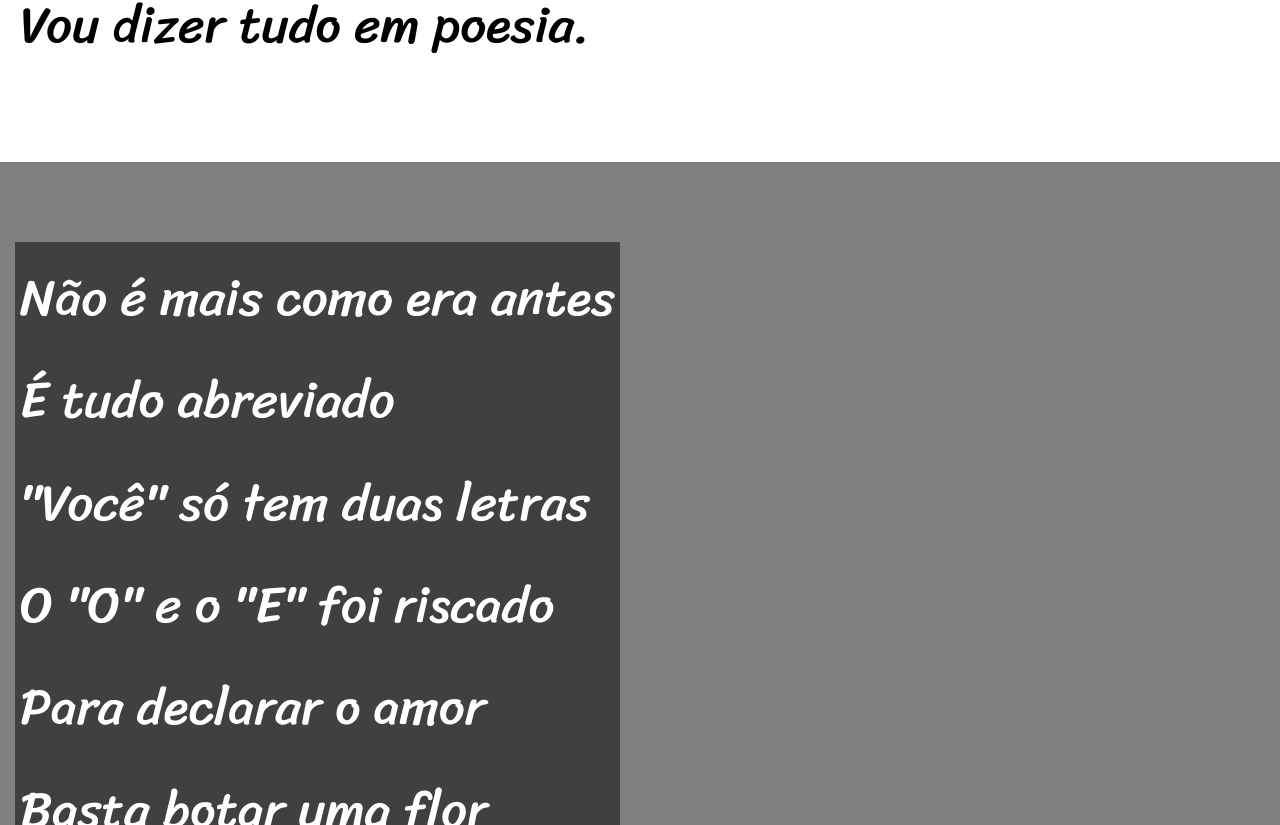
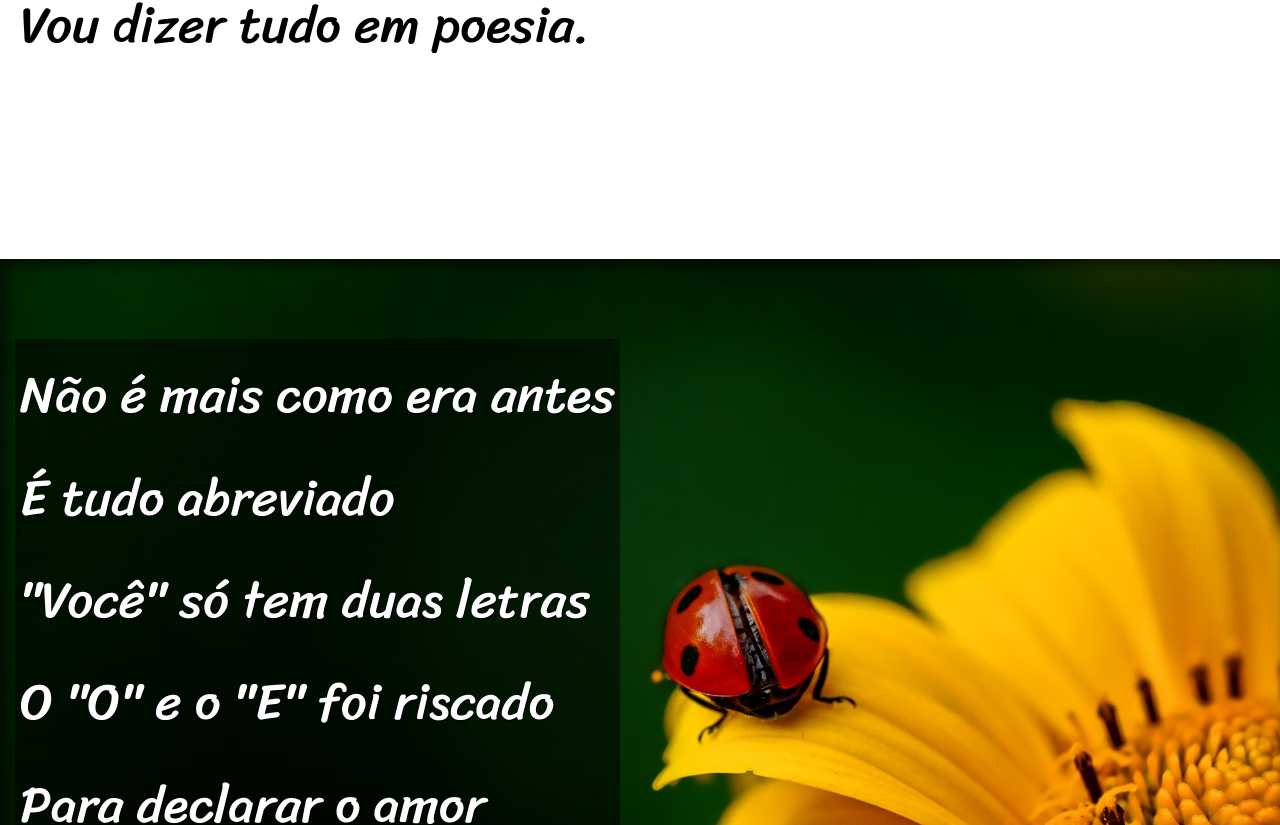
Before and after one commit to wellcostadev/html-css, a plain HTML site: page desafio012/index.html in a window 1280 px wide. Shown: the part 955-1780 px from the top of the page. Drawn offline with Linux system fonts and the light colour scheme.

Commit message:
Update d012

```diff
--- a/desafio012/estilo/style.css
+++ b/desafio012/estilo/style.css
@@ -57,9 +57,10 @@
     font-size: 4vw;
 }
 
-p{
+section p{
     margin-left: 15px;
     padding: 5px;
+    padding-bottom: 2em;
 }
 
 section.normal {
@@ -70,12 +71,28 @@
 section.imagem {
     background-color: grey;
     color: white;
+    box-shadow: inset 6px 6px 13px 0px rgba(0, 0, 0, 0.606);
+    background-attachment: fixed;
 }
 
 section.imagem p{
     display: inline-block;
     padding: 5px;
     background-color: rgba(0, 0, 0, 0.502);
+    text-shadow: 1px 1px 0px black;
+}
+
+section#img1{
+    background-image: url(../imagens/background001.jpg);
+    background-position: right center;
+    background-size: cover;
+    background-repeat: no-repeat;
+}
+
+section#img2{
+    background-image: url(../imagens/background002.jpg);
+    background-size: cover;
+    background-repeat: no-repeat;
 }
 
 footer{
--- a/desafio012/index.html
+++ b/desafio012/index.html
@@ -25,7 +25,7 @@
     </section>
 
 
-    <section class="imagem">
+    <section class="imagem" id="img1">
         <p>
             Não é mais como era antes<br>
             É tudo abreviado<br>
@@ -61,7 +61,7 @@
     </section>
 
 
-    <section class="imagem">
+    <section class="imagem" id="img2">
         <p>
             Tenho saudade das cartas<br>
             Escritas com a própria mão<br>
```
